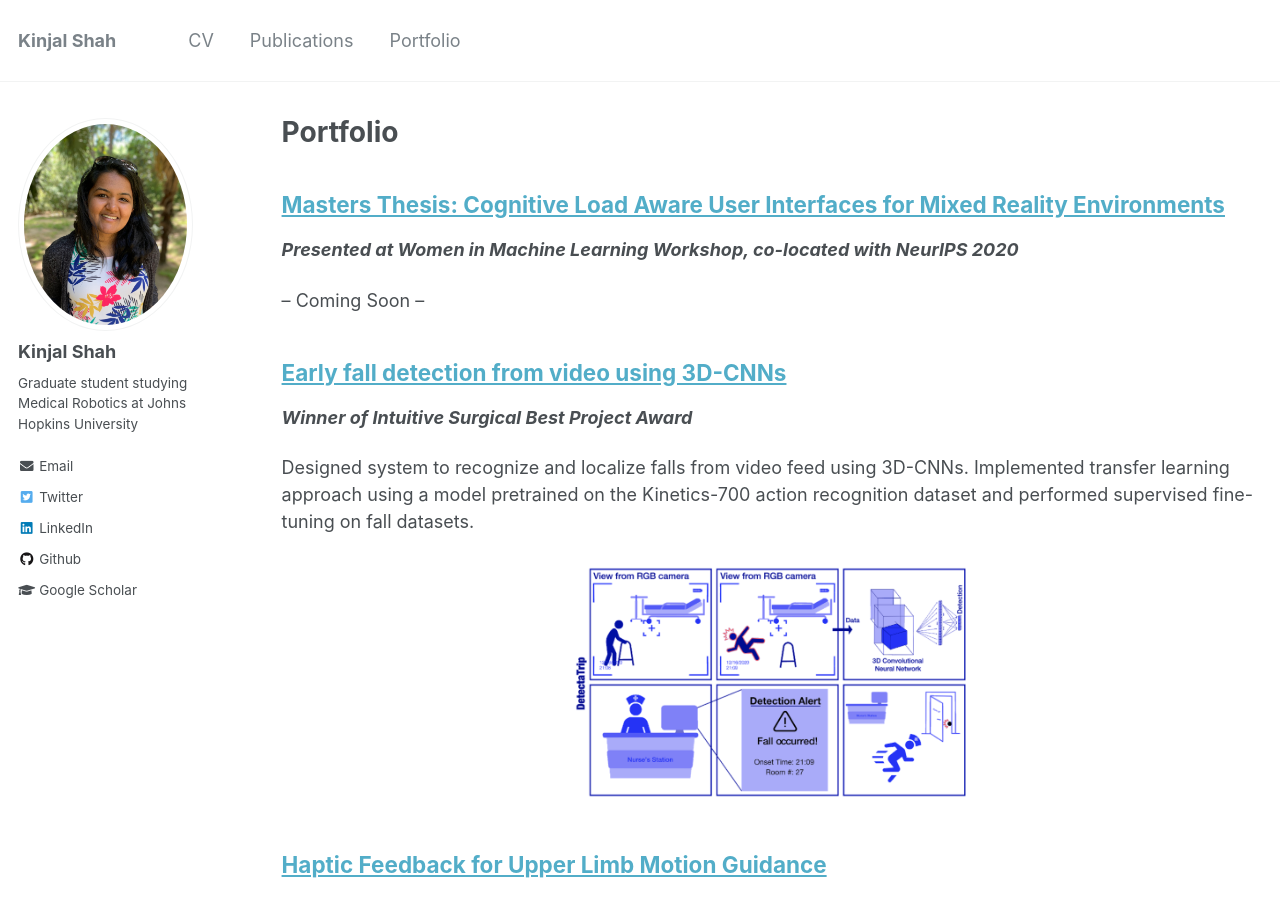
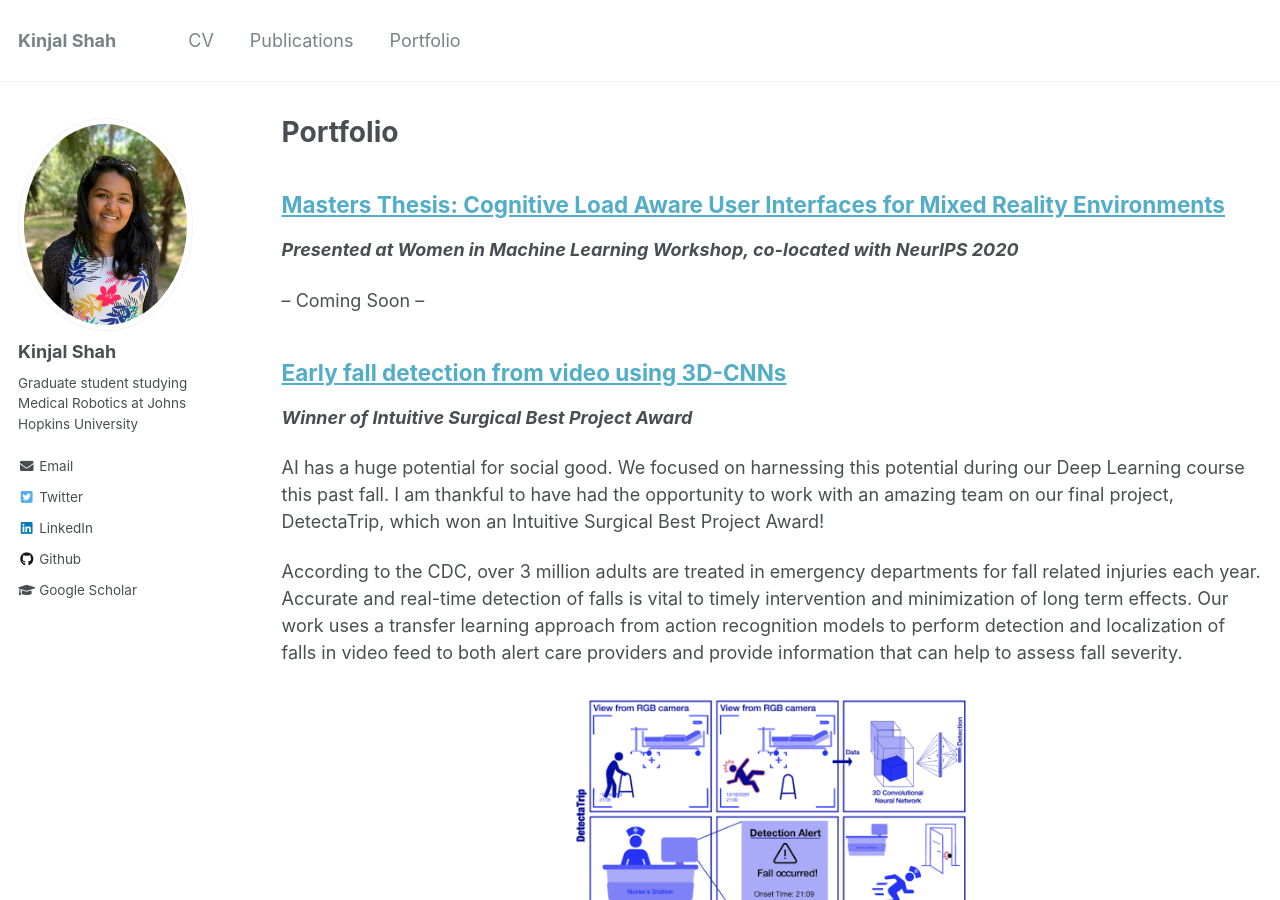
Before and after one commit to kinjmshah/kinjmshah.github.io, a Jekyll site: the page built from _pages/portfolio.md, in a window 1280 px wide and 900 px high. Built offline with Jekyll 4.4.1, drawn with Linux system fonts in a browser that asks for light colours.

Commit message:
Update portfolio.md

```diff
--- a/_pages/portfolio.md
+++ b/_pages/portfolio.md
@@ -14,7 +14,9 @@ author_profile: true
 ## [Early fall detection from video using 3D-CNNs](/portfolio/fallDetection)
 ***Winner of Intuitive Surgical Best Project Award***
 
-Designed system to recognize and localize falls from video feed using 3D-CNNs. Implemented transfer learning approach using a model pretrained on the Kinetics-700 action recognition dataset and performed supervised fine-tuning on fall datasets.
+AI has a huge potential for social good. We focused on harnessing this potential during our Deep Learning course this past fall. I am thankful to have had the opportunity to work with an amazing team on our final project, DetectaTrip, which won an Intuitive Surgical Best Project Award!
+
+According to the CDC, over 3 million adults are treated in emergency departments for fall related injuries each year. Accurate and real-time detection of falls is vital to timely intervention and minimization of long term effects. Our work uses a transfer learning approach from action recognition models to perform detection and localization of falls in video feed to both alert care providers and provide information that can help to assess fall severity.
 
 <div align="center">
   <img src='/images/dl2020/dl2020_storyBoard.png' width="400px"/>
```
